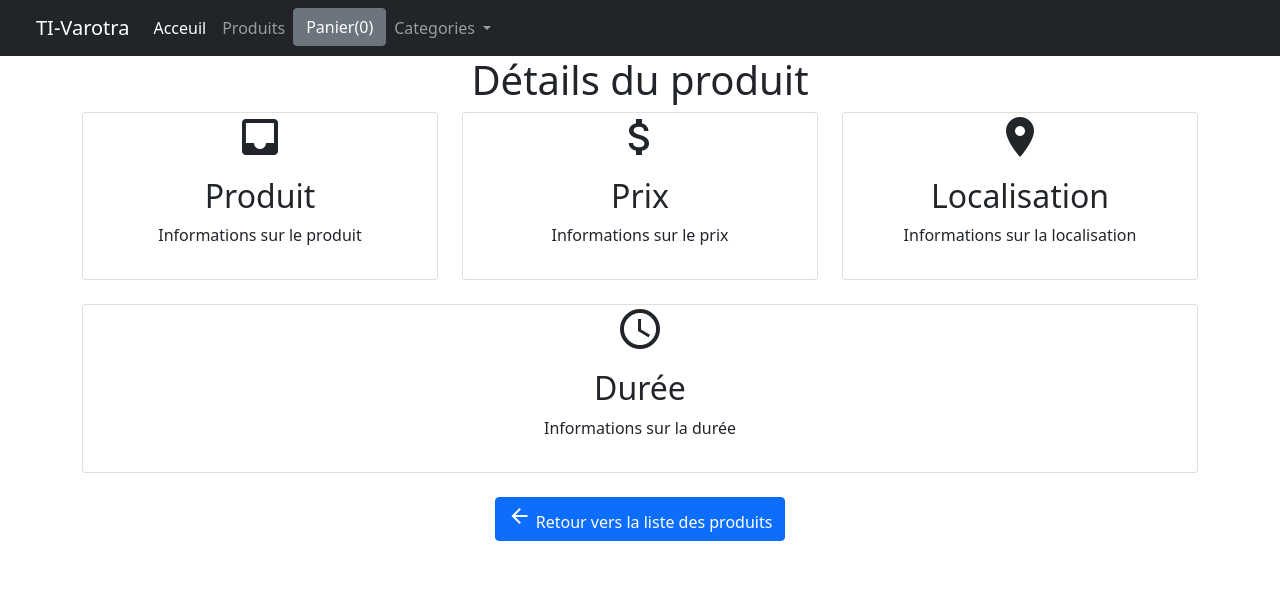
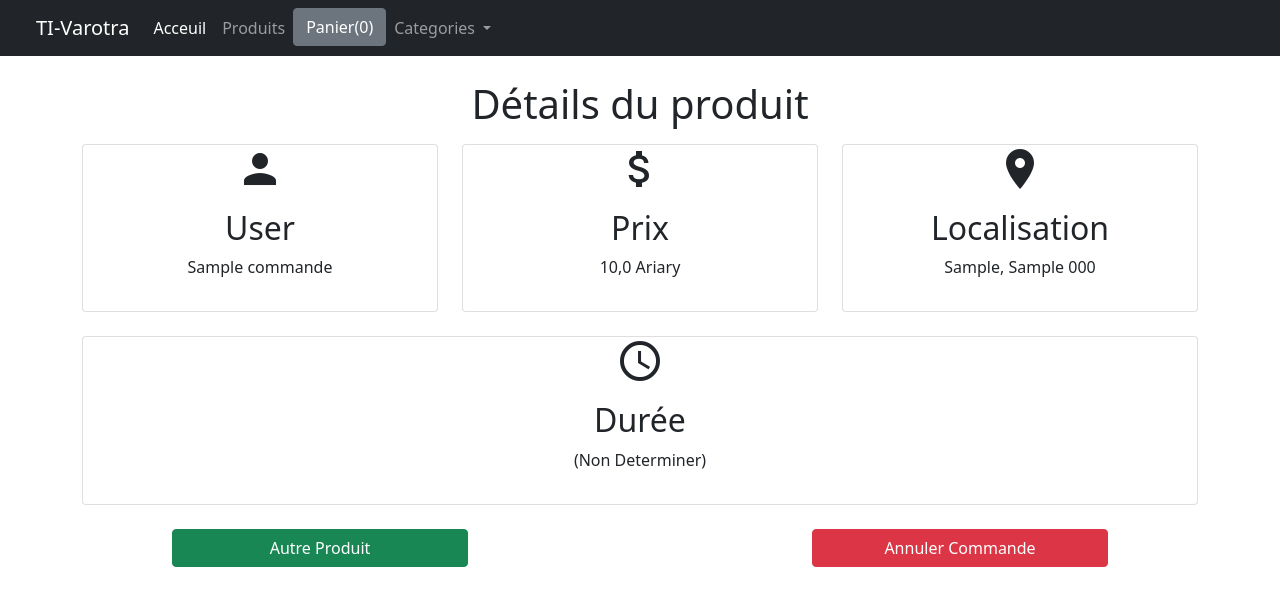
Before and after one commit to Group-ITDevSuccess/E-Commerce-Django-002, a Django app: page /confirmation in a window 1280 px wide. Shown: the top 606 px of the page. Run offline with Django 4.2, Linux system fonts and the light colour scheme; tables that the repository leaves empty hold one stand-in row (values such as "Sample post").

Commit message:
Bouton de navigation de confirmation

```diff
--- a/ecommerce/shop/templates/shop/confirmation.html
+++ b/ecommerce/shop/templates/shop/confirmation.html
@@ -1,14 +1,14 @@
 {% extends 'shop/base.html' %} {% block content %}
-<div class="container">
-  <h1 class="text-center">Détails du produit</h1>
+<div class="container mt-4">
+  <h1 class="text-center mb-3">Détails du produit</h1>
 
   <div class="row">
     <div class="col-md-4 mb-4">
       <div class="card text-center">
-        <i class="material-icons" style="font-size: 48px">inbox</i>
+        <i class="material-icons" style="font-size: 48px">person</i>
         <div class="card-body">
-          <h2>Produit</h2>
-          <p>Informations sur le produit</p>
+          <h2>User</h2>
+          <p>{{username}}</p>
         </div>
       </div>
     </div>
@@ -18,7 +18,7 @@
         <i class="material-icons" style="font-size: 48px">attach_money</i>
         <div class="card-body">
           <h2>Prix</h2>
-          <p>Informations sur le prix</p>
+          <p>{{price}} Ariary</p>
         </div>
       </div>
     </div>
@@ -28,7 +28,7 @@
         <i class="material-icons" style="font-size: 48px">location_on</i>
         <div class="card-body">
           <h2>Localisation</h2>
-          <p>Informations sur la localisation</p>
+          <p>{{ville}}, {{pays}} {{zipcode}}</p>
         </div>
       </div>
     </div>
@@ -40,22 +40,19 @@
         <i class="material-icons" style="font-size: 48px">access_time</i>
         <div class="card-body">
           <h2>Durée</h2>
-          <p>Informations sur la durée</p>
+          <p>(Non Determiner)</p>
         </div>
       </div>
     </div>
   </div>
 </div>
-
-<div class="container-fluid mt-4">
-  <div class="row">
-    <div class="col-md-12 text-center">
-      <a href="liste-produits.html" class="btn btn-primary">
-        <i class="material-icons">arrow_back</i> Retour vers la liste des
-        produits
-      </a>
+<div class="row">
+    <div class="d-grid gap-2 col-3 mx-auto mt-4">
+        <a href="/" class="btn btn-success" type="button">Autre Produit</a>
     </div>
-  </div>
+    <div class="d-grid gap-2 col-3 mx-auto mt-4">
+        <a href="#" class="btn btn-danger" type="button">Annuler Commande</a>
+    </div>
 </div>
 
 {% endblock %}
--- a/ecommerce/shop/views.py
+++ b/ecommerce/shop/views.py
@@ -46,7 +46,7 @@ def checkout(request):
             items=items, total=total, name=name, email=email, ville=ville,
             adresse=adresse,  pays=pays, zipcode=zipcode)
         commande.save()
-        redirect('confirmation')
+        return redirect('confirmation')
 
     return render(request, 'shop/checkout.html')
 
@@ -55,9 +55,19 @@ def confirmation(request):
 
     for item in info:
         name = item.name
+        price = item.total
+        pays = item.pays
+        adresse = item.adresse
+        ville = item.ville
+        zipcode = item.zipcode
 
     context = {
-        'username': name
+        'username': name,
+        'price': price,
+        'adresse': adresse,
+        'pays': pays,
+        'ville': ville,
+        'zipcode': zipcode
     }
 
     return render(request, 'shop/confirmation.html', context)
```
